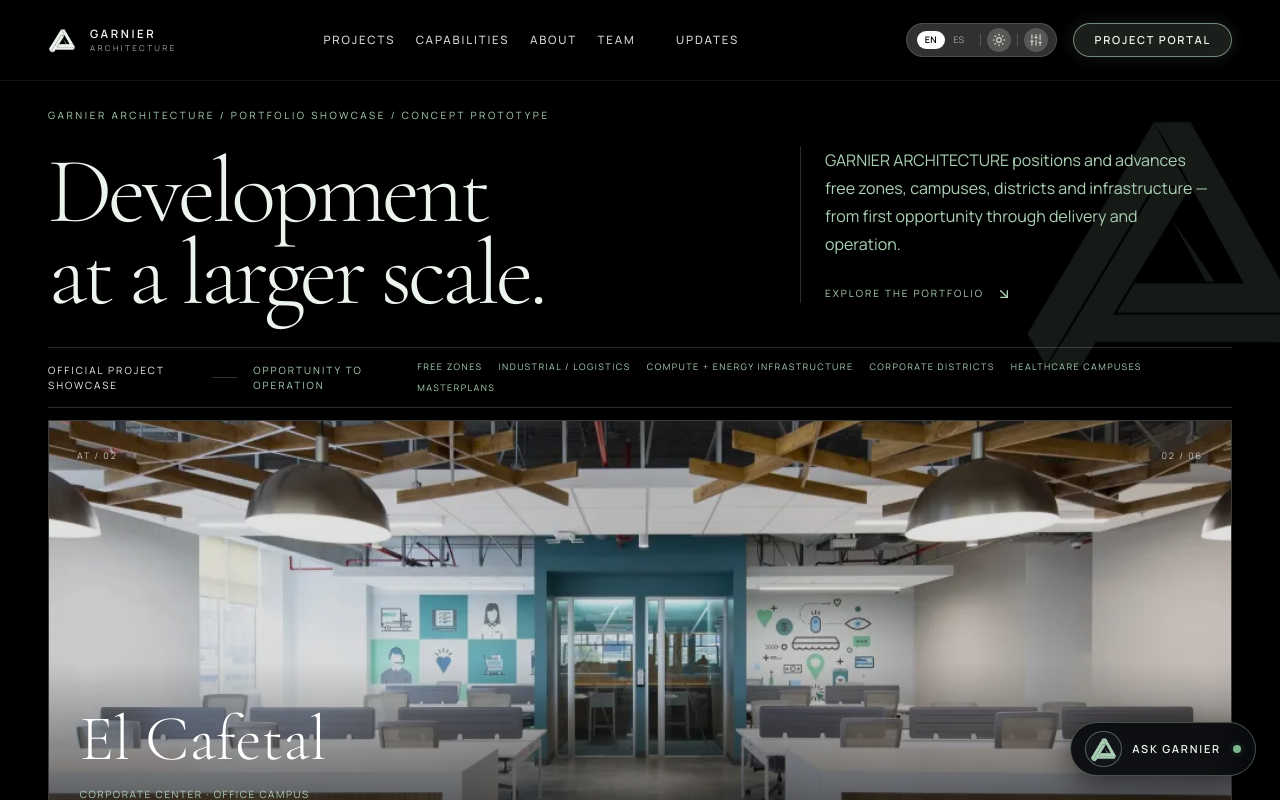
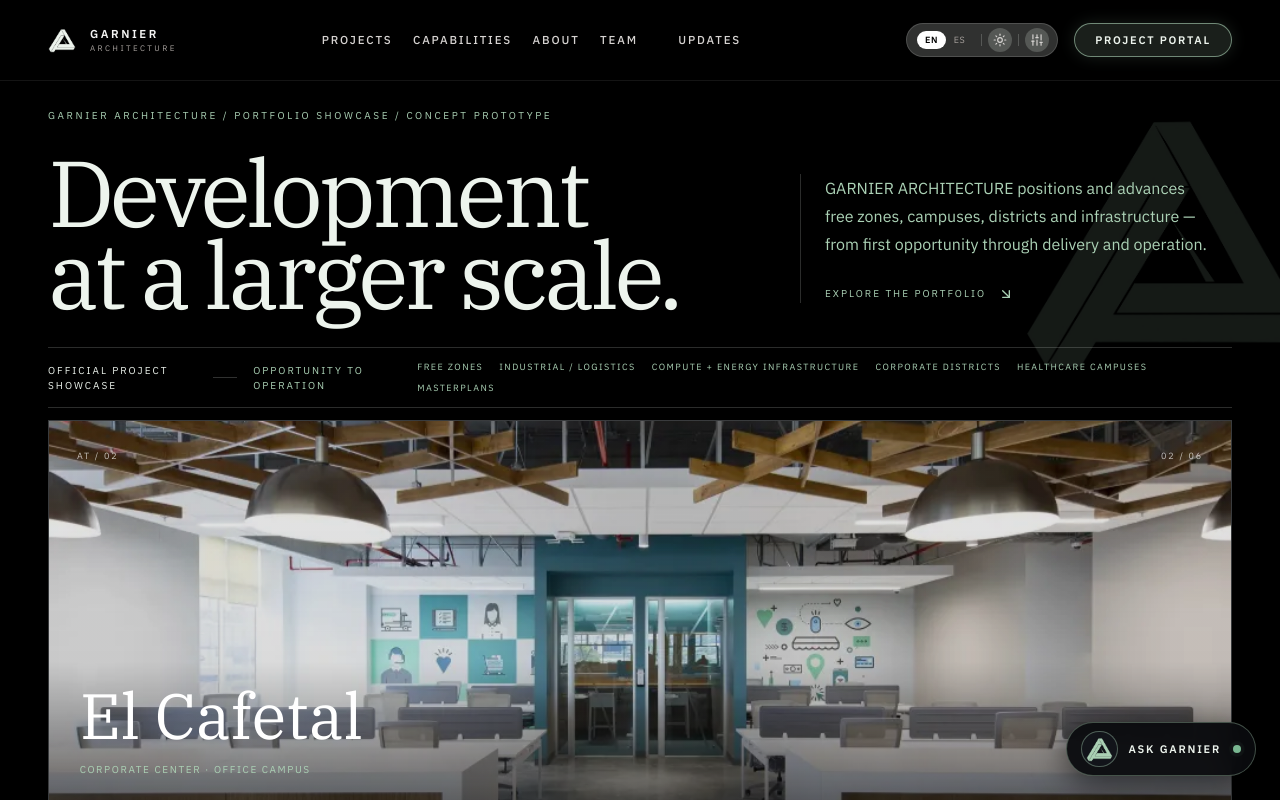
Before and after one commit to Osarii/Arch_Tech, a React (Vite) app: page / in a window 1280 px wide. Built offline with nearby package versions, Linux system fonts and the light colour scheme; what @thatopen/components would draw is missing.

Commit message:
refactor(ui): unify global typography system

```diff
--- a/src/index.css
+++ b/src/index.css
@@ -1,16 +1,8 @@
-@import url('https://fonts.googleapis.com/css2?family=Cormorant+Garamond:ital,wght@0,300;0,400;0,500;1,300;1,400&family=Manrope:wght@400;500;600;700&display=swap');
+@import url('https://fonts.googleapis.com/css2?family=IBM+Plex+Sans:wght@400;500;600;700&family=IBM+Plex+Serif:wght@400;500;600&display=swap');
 
 @tailwind base;
 @tailwind components;
 @tailwind utilities;
-
-.font-serif {
-  font-family: 'Cormorant Garamond', serif;
-}
-.font-sans,
-.font-mono {
-  font-family: 'Manrope', sans-serif;
-}
 
 .landing-about-media {
   aspect-ratio: 4 / 3;
@@ -284,6 +276,8 @@
 
 
 :root {
+  --font-ui: 'IBM Plex Sans', sans-serif;
+  --font-display: 'IBM Plex Serif', serif;
   --background: 224 15% 7%;
   --foreground: 220 10% 92%;
   --card: 224 14% 10%;
@@ -310,14 +304,25 @@
   box-sizing: border-box;
 }
 
+html {
+  font-family: var(--font-ui);
+}
+
 body {
   margin: 0;
   padding: 0;
   overflow: hidden;
   background-color: #0d0f12;
   color: #e2e8f0;
-  font-family: 'Manrope', sans-serif;
+  font-family: var(--font-ui);
   -webkit-font-smoothing: antialiased;
+}
+
+button,
+input,
+select,
+textarea {
+  font-family: inherit;
 }
 
 /* Custom scrollbars for technical desktop UI */
@@ -572,7 +577,7 @@
   padding: 0.35rem;
   color: var(--portal-text);
   background-color: var(--portal-surface-raised);
-  font-family: 'Manrope', sans-serif;
+  font-family: var(--font-ui);
   font-size: 0.5rem;
   letter-spacing: 0.12em;
   line-height: 1.3;
@@ -666,7 +671,7 @@
     #111216;
   background-size: 2.5rem 2.5rem;
   color: rgb(244 239 232 / 0.55);
-  font-family: 'Manrope', sans-serif;
+  font-family: var(--font-ui);
   font-size: 0.6rem;
   letter-spacing: 0.16em;
   line-height: 1.4;
@@ -1205,5 +1210,10 @@
 
 /* Tailwind's technical aliases still resolve to the public two-family system. */
 .font-sans,
-.font-mono { font-family: 'Manrope', sans-serif !important; }
-.font-serif { font-family: 'Cormorant Garamond', serif !important; }
+.font-mono {
+  font-family: var(--font-ui) !important;
+}
+.font-mono {
+  font-variant-numeric: tabular-nums;
+}
+.font-serif { font-family: var(--font-display) !important; }
--- a/tailwind.config.js
+++ b/tailwind.config.js
@@ -40,23 +40,9 @@
         ring: "hsl(var(--ring))",
       },
       fontFamily: {
-        mono: [
-          "ui-monospace",
-          "SFMono-Regular",
-          "Menlo",
-          "Monaco",
-          "Consolas",
-          "monospace",
-        ],
-        sans: [
-          "-apple-system",
-          "BlinkMacSystemFont",
-          '"Segoe UI"',
-          "Roboto",
-          '"Helvetica Neue"',
-          "Arial",
-          "sans-serif",
-        ],
+        sans: ["var(--font-ui)"],
+        serif: ["var(--font-display)"],
+        mono: ["var(--font-ui)"],
       },
     },
   },
```
Also changed, not shown: 1 other file (tests, documents, lock files or other folders).
